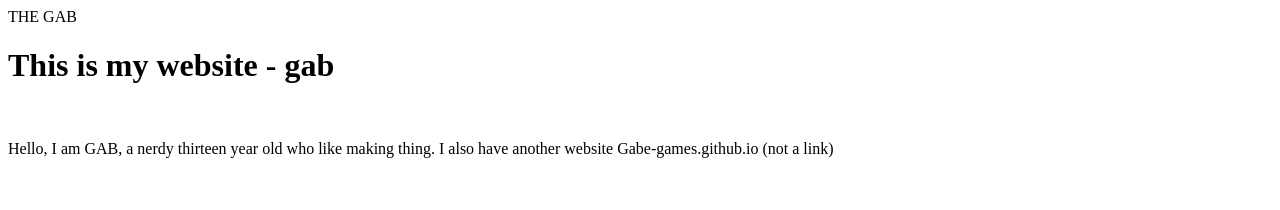
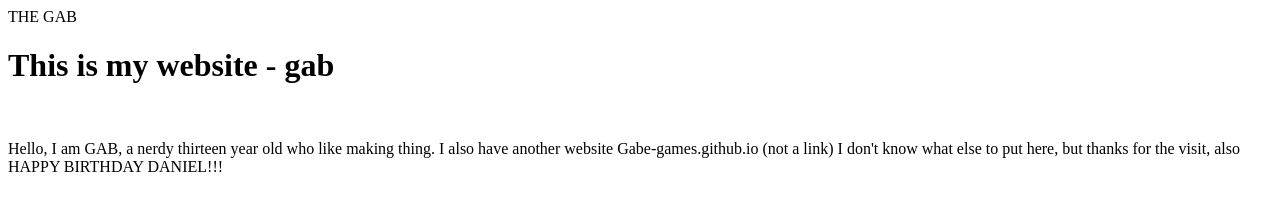
Before and after one commit to Gabe-Games-school/Gabe-games-school.github.io, a plain HTML site: page index.html in a window 1280 px wide. Drawn offline with Linux system fonts and the light colour scheme.

Commit message:
Update introduction text in index.html
Added a birthday message and additional text to the introduction.

```diff
--- a/index.html
+++ b/index.html
@@ -7,6 +7,6 @@
   </body>
 <br>
 <p>
-  Hello, I am GAB, a nerdy thirteen year old who like making thing. I also have another website Gabe-games.github.io (not a link)
+  Hello, I am GAB, a nerdy thirteen year old who like making thing. I also have another website Gabe-games.github.io (not a link)  I don't know what else to put here, but thanks for the visit, also HAPPY BIRTHDAY DANIEL!!!
 </p>
 </html>
```
